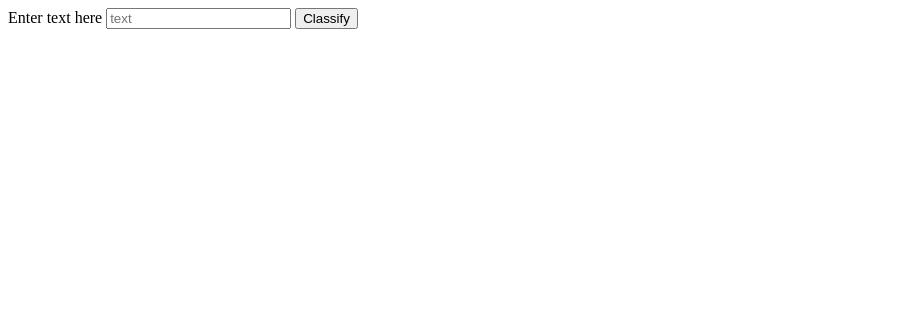
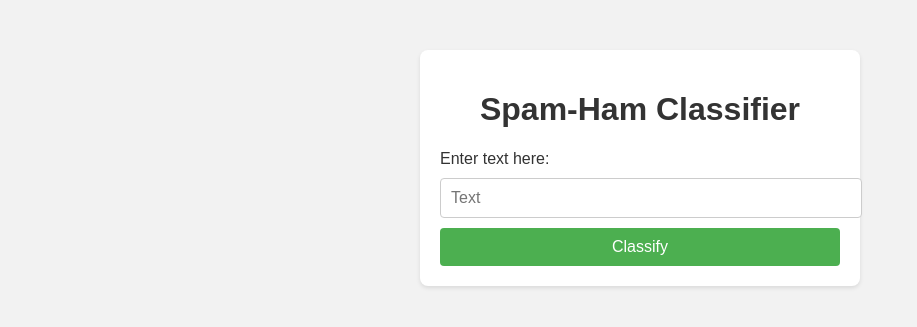
Before and after one commit to amanshah22073/Spam-Ham-Classifier-App, a Flask app: page / in a window 1280 px wide. Shown: the top 327 px of the page, without its empty margins (0-917 px from the left). Run offline with Flask 3, Linux system fonts and the light colour scheme; parts of the project's set-up code (start-up, migrations or seed data) failed here and were passed over.

Commit message:
Improved the Templates

```diff
--- a/templates/Input.html
+++ b/templates/Input.html
@@ -3,12 +3,70 @@
 <head>
     <meta charset="UTF-8">
     <title>Spam-Ham Classifier</title>
+    <style>
+        body {
+            font-family: Arial, sans-serif;
+            background-color: #f2f2f2;
+        }
+
+        .container {
+            max-width: 400px;
+            margin: 50px auto;
+            padding: 20px;
+            background-color: #fff;
+            border-radius: 8px;
+            box-shadow: 0 2px 4px rgba(0, 0, 0, 0.1);
+        }
+
+        h1 {
+            text-align: center;
+            color: #333;
+        }
+
+        form {
+            margin-top: 20px;
+        }
+
+        label {
+            display: block;
+            margin-bottom: 10px;
+            color: #333;
+        }
+
+        input[type="text"] {
+            width: 100%;
+            padding: 10px;
+            font-size: 16px;
+            border-radius: 4px;
+            border: 1px solid #ccc;
+        }
+
+        button {
+            display: block;
+            width: 100%;
+            padding: 10px;
+            margin-top: 10px;
+            font-size: 16px;
+            background-color: #4CAF50;
+            color: #fff;
+            border: none;
+            border-radius: 4px;
+            cursor: pointer;
+        }
+
+        button:hover {
+            background-color: #45a049;
+        }
+    </style>
 </head>
 <body>
-    <form action="/Result" method="post">
-        <label>Enter text here </label>
-        <input type="text" placeholder="text" name="Text">
-        <button type="submit">Classify</button>
-    </form>
+    <div class="container">
+        <h1>Spam-Ham Classifier</h1>
+        <form action="/Result" method="post">
+            <label>Enter text here:</label>
+            <input type="text" placeholder="Text" name="Text">
+            <button type="submit">Classify</button>
+        </form>
+    </div>
 </body>
 </html>
```
Also changed, not shown: templates/result.html (+23 -1 lines).
